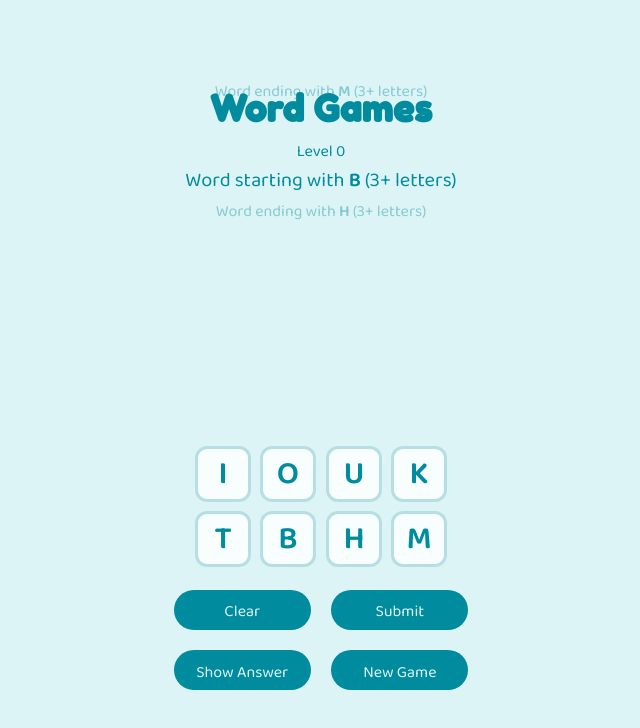
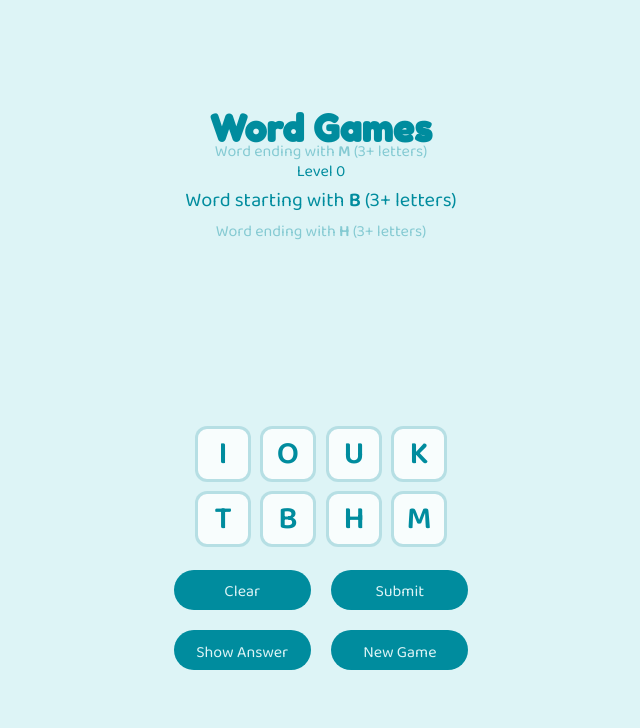
Before and after one commit to balong/wordgames, a Next.js app: page / in a window 1280 px wide. Shown: the top 728 px of the page, without its empty margins (319-959 px from the left). Built offline with nearby package versions, Linux system fonts and the light colour scheme.

Commit message:
Fix challenge preview positioning and animation: current at bottom, upcoming above, fade out current

```diff
--- a/app/_components/ChallengePreview.tsx
+++ b/app/_components/ChallengePreview.tsx
@@ -32,7 +32,7 @@ export default function ChallengePreview({
 
   return (
     <div className="challenge-preview-container">
-      {/* Upcoming challenges (lower opacity, positioned above) */}
+      {/* Upcoming challenges (lower opacity, positioned above current) */}
       {upcomingChallenges.map((challenge, index) => (
         <div
           key={`upcoming-${index}`}
@@ -41,7 +41,7 @@ export default function ChallengePreview({
           }`}
           style={{
             opacity: 0.4,
-            transform: `translateY(${-(index + 1) * 60}px)`,
+            transform: `translateY(${-(index + 1) * 40}px)`,
             transition: animationState === 'animating' ? 'all 0.8s cubic-bezier(0.25, 0.46, 0.45, 0.94)' : 'none'
           }}
         >
@@ -55,12 +55,12 @@ export default function ChallengePreview({
       {/* Current challenge (full opacity, at bottom) */}
       <div
         className={`challenge-preview-item current ${
-          animationState === 'animating' ? 'animate-slide-up' : ''
+          animationState === 'animating' ? 'animate-fade-out' : ''
         }`}
         style={{
-          opacity: 1,
-          transform: animationState === 'animating' ? 'translateY(60px)' : 'translateY(0)',
-          transition: animationState === 'animating' ? 'all 0.8s cubic-bezier(0.25, 0.46, 0.45, 0.94)' : 'none'
+          opacity: animationState === 'animating' ? 0 : 1,
+          transform: 'translateY(0)',
+          transition: animationState === 'animating' ? 'opacity 0.8s cubic-bezier(0.25, 0.46, 0.45, 0.94)' : 'none'
         }}
       >
         <div
--- a/app/globals.css
+++ b/app/globals.css
@@ -152,7 +152,7 @@ button:hover {
 /* Challenge preview animations */
 .challenge-preview-container {
   position: relative;
-  min-height: 180px;
+  min-height: 140px;
   margin-bottom: 1rem;
 }
 
@@ -171,18 +171,18 @@ button:hover {
 
 .challenge-preview-item.upcoming-1 {
   z-index: 1;
-  bottom: 60px;
+  bottom: 40px;
 }
 
 .challenge-preview-item.upcoming-2 {
   z-index: 0;
-  bottom: 120px;
+  bottom: 80px;
 }
 
 .animate-slide-down {
-  transform: translateY(60px) !important;
+  transform: translateY(40px) !important;
 }
 
-.animate-slide-up {
-  transform: translateY(60px) !important;
+.animate-fade-out {
+  opacity: 0 !important;
 }
```
